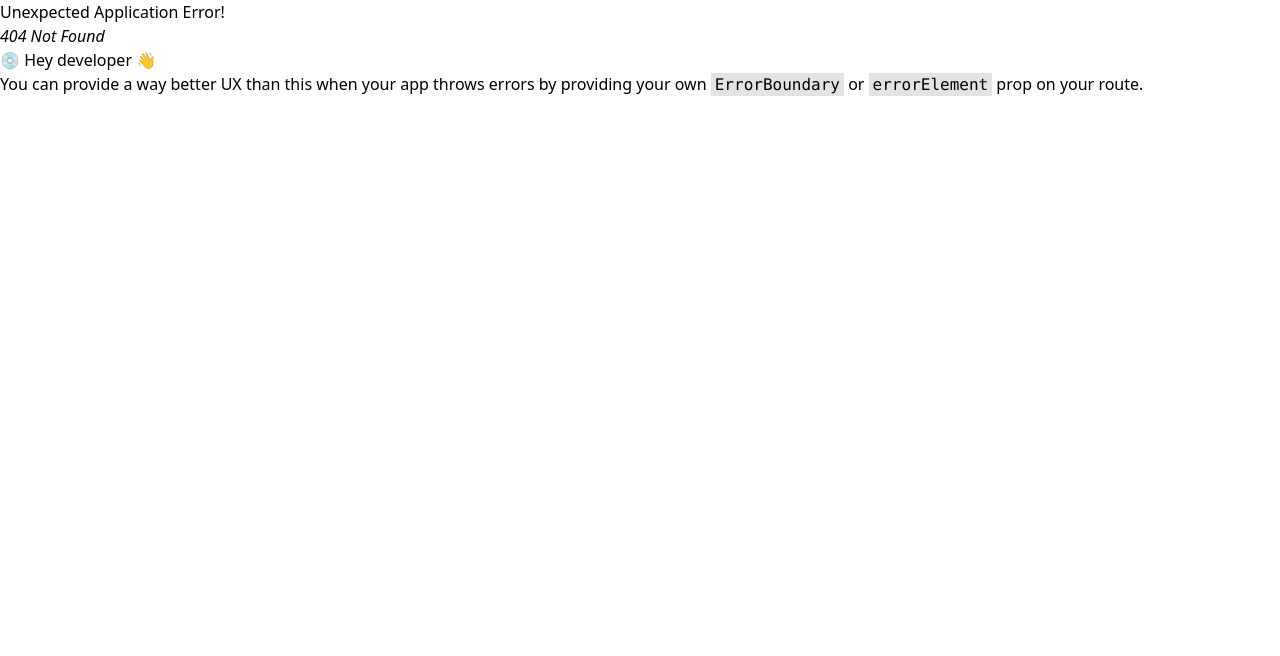
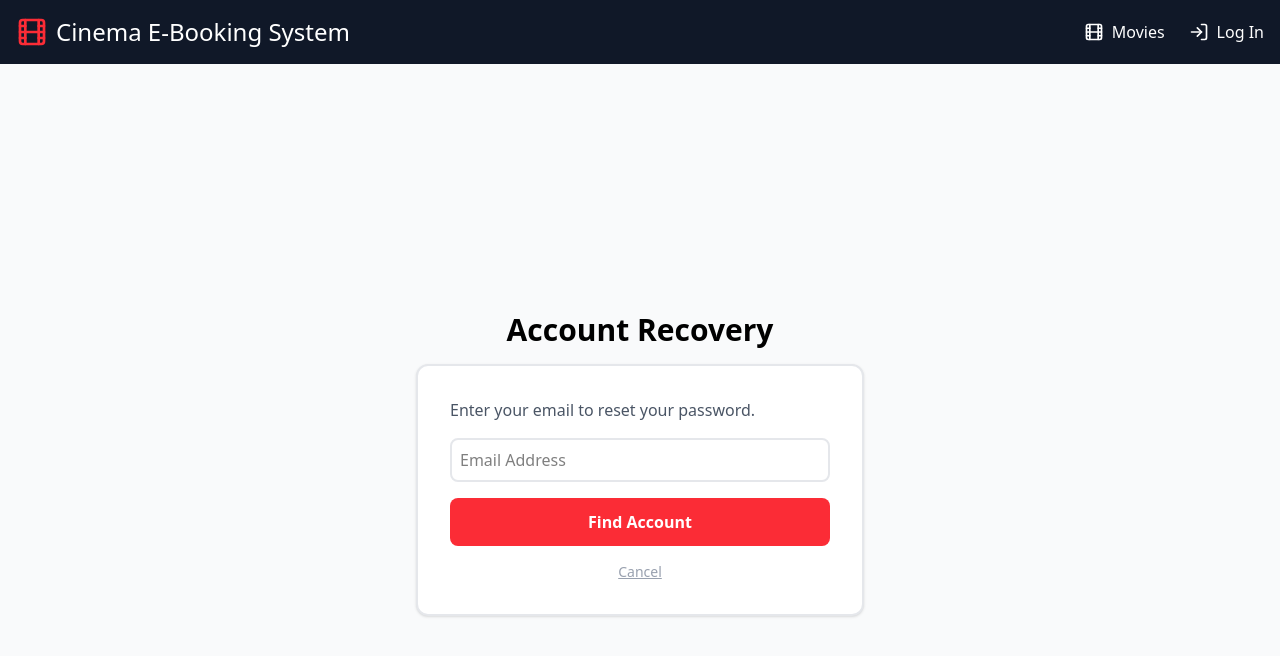
Before and after one commit to r-s-r-99/CSCI4050-CinmeaEBookingProject, a React (Vite) app in the folder ecinemabookingsys/: page /forgotpassword in a window 1280 px wide. Before the commit this address had no page. Shown: the top 656 px of the page. Built offline with nearby package versions, Linux system fonts and the light colour scheme.

Commit message:
Finished.

```diff
--- a/ecinemabookingsys/src/components/Header.tsx
+++ b/ecinemabookingsys/src/components/Header.tsx
@@ -57,9 +57,9 @@ export function Header() {
               </Link>
 
               <Link
-                to="/profile"
+                to="/editprofile"
                 className={`flex items-center gap-2 hover:text-red-400 transition-colors ${
-                  isActive('/profile') ? 'text-red-400' : ''
+                  isActive('/editprofile') ? 'text-red-400' : ''
                 }`}
               >
                 <User className="w-5 h-5" />
@@ -68,7 +68,7 @@ export function Header() {
 
               <button onClick={handleLogout}
                 className={`flex items-center gap-2 hover:text-red-400 transition-colors ${
-                  isActive('/profile') ? 'text-red-400' : ''
+                  isActive('/editprofile') ? 'text-red-400' : ''
                   }`}
                 >
                   <LogOut className="w-5 h-5"/>
--- /dev/null
+++ b/ecinemabookingsys/src/pages/ForgotPassword.tsx
@@ -0,0 +1,98 @@
+import React, { useState } from 'react';
+import { useNavigate } from 'react-router-dom';
+
+const ForgotPassword = () => {
+    const navigate = useNavigate();
+    const [email, setEmail] = useState('');
+    const [newPassword, setNewPassword] = useState('');
+    const [step, setStep] = useState(1); // 1 = Request, 2 = Reset
+    const [message, setMessage] = useState('');
+
+    // STEP 1: Just verify the email exists
+    const handleSendRequest = async () => {
+        const response = await fetch('/api/forgot-password', {
+            method: 'POST',
+            headers: { 'Content-Type': 'application/json' },
+            body: JSON.stringify({ email })
+        });
+
+        if (response.ok) {
+            setStep(2); // Switch to the password inputs "right here"
+            setMessage("Email found! Please enter your new password below.");
+        } else {
+            const data = await response.json();
+            alert(data.message || "Email not found.");
+        }
+    };
+
+    // STEP 2: Update the password in the DB
+    const handleUpdatePassword = async () => {
+        const response = await fetch('/api/reset-password', {
+            method: 'POST',
+            headers: { 'Content-Type': 'application/json' },
+            body: JSON.stringify({ email, newPassword })
+        });
+
+        if (response.ok) {
+            alert("Password updated! Try logging in now.");
+            navigate('/login');
+        } else {
+            alert("Error updating password.");
+        }
+    };
+
+    return (
+        <div className="min-h-screen flex items-center justify-center flex-col gap-4 bg-gray-50">
+            <h1 className="text-3xl font-bold">Account Recovery</h1>
+
+            <div className="w-[90%] max-w-md border-2 border-gray-200 p-8 rounded-xl bg-white shadow-sm flex flex-col gap-4">
+
+                {/* STEP 1 UI */}
+                {step === 1 && (
+                    <>
+                        <p className="text-gray-600">Enter your email to reset your password.</p>
+                        <input
+                            type="email"
+                            className="border-2 border-gray-200 p-2 rounded-lg"
+                            placeholder="Email Address"
+                            onChange={(e) => setEmail(e.target.value)}
+                        />
+                        <button
+                            onClick={handleSendRequest}
+                            className="py-3 rounded-lg font-bold bg-red-500 text-white hover:bg-red-600"
+                        >
+                            Find Account
+                        </button>
+                    </>
+                )}
+
+                {/* STEP 2 UI (Appears "Right There") */}
+                {step === 2 && (
+                    <>
+                        <p className="text-blue-600 font-semibold">{message}</p>
+                        <div className="flex flex-col gap-1">
+                            <label className="text-sm font-bold">New Password:</label>
+                            <input
+                                type="password"
+                                className="border-2 border-gray-200 p-2 rounded-lg"
+                                onChange={(e) => setNewPassword(e.target.value)}
+                            />
+                        </div>
+                        <button
+                            onClick={handleUpdatePassword}
+                            className="py-3 rounded-lg font-bold bg-green-600 text-white hover:bg-green-700"
+                        >
+                            Update Password
+                        </button>
+                    </>
+                )}
+
+                <button onClick={() => navigate('/login')} className="text-sm underline text-gray-400">
+                    Cancel
+                </button>
+            </div>
+        </div>
+    );
+};
+
+export default ForgotPassword;
--- a/ecinemabookingsys/src/pages/Login.tsx
+++ b/ecinemabookingsys/src/pages/Login.tsx
@@ -74,7 +74,7 @@ const Login = () => {
                         value={password}
                         onChange={(e) => setPassword(e.target.value)}
                     />
-                    <button className="italic text-blue-600 hover:text-blue-800 hover:underline">Forgot Password?</button>
+                    <button onClick={() => navigate('/forgotpassword')} className="italic text-blue-600 hover:text-blue-800 hover:underline">Forgot Password?</button>
                 </div>
 
                 {/*Display error message upon unsuccessful login*/}
```
Also changed, not shown: ecinemabookingsys/src/routes.ts (+5 -3 lines), 2 other files (tests, documents, lock files or other folders).
